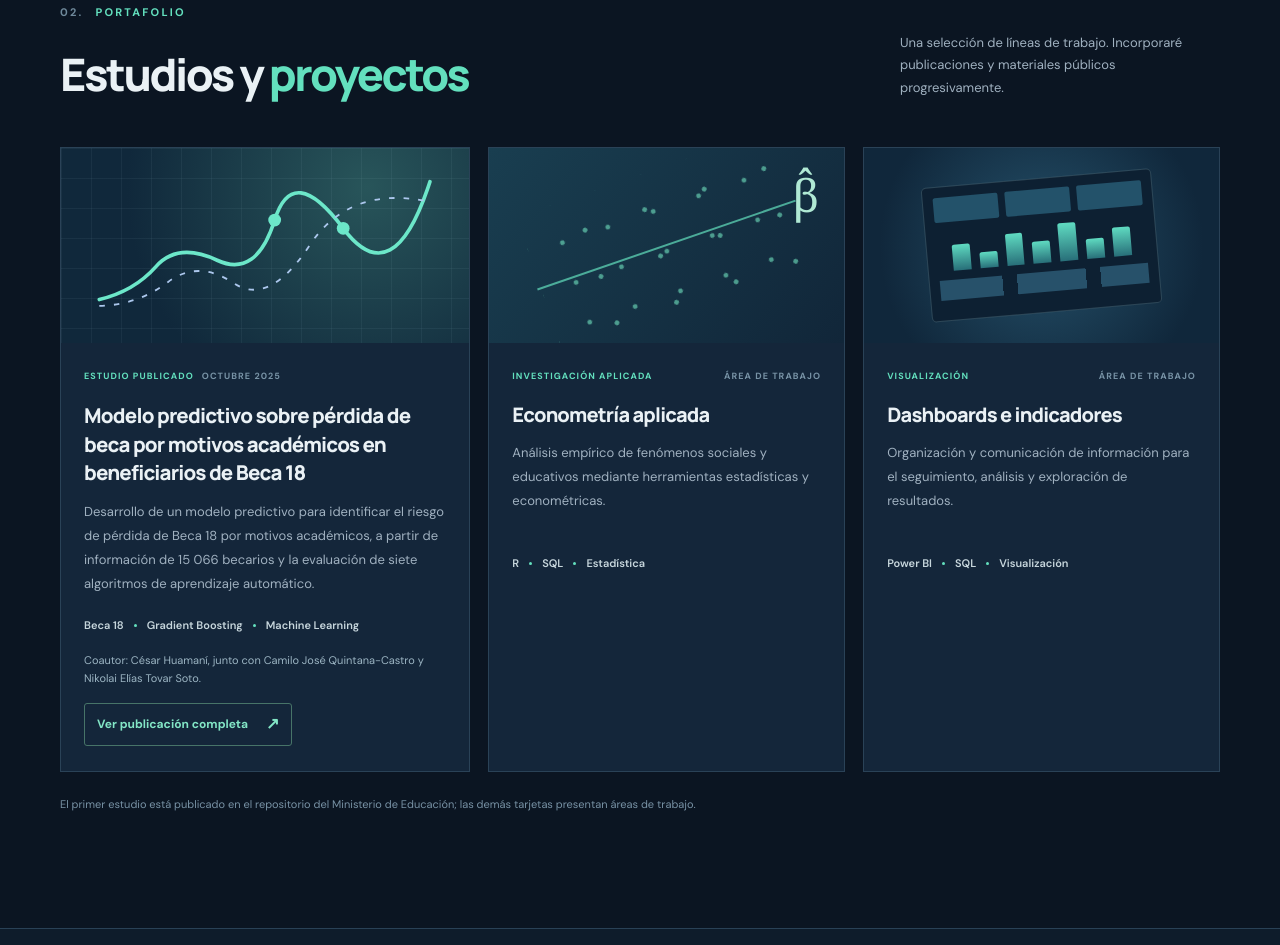
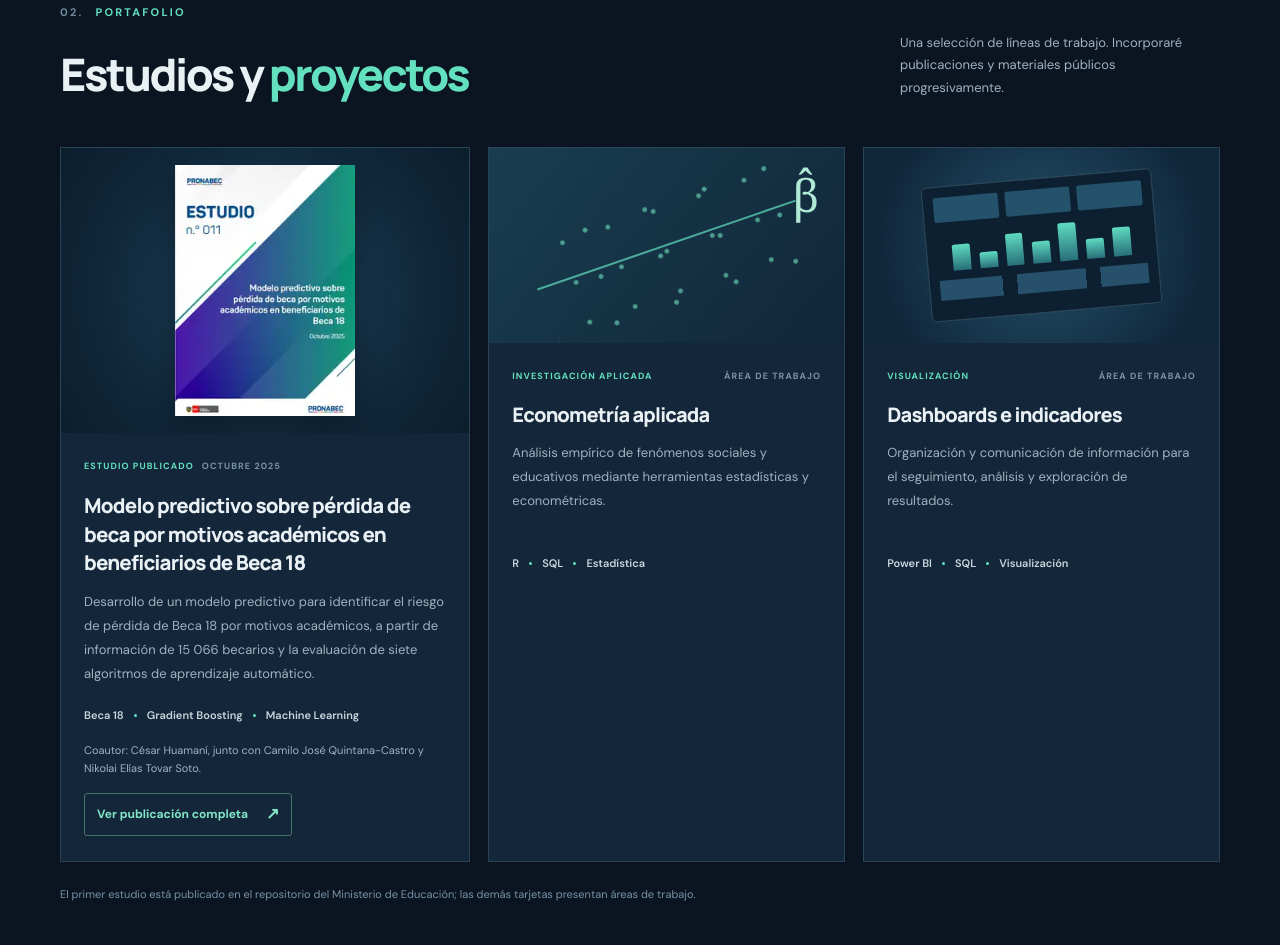
Before and after one commit to CesarAHN/CesarAHN.github.io, a plain HTML site: page index.html in a window 1280 px wide. Shown: the part 1589-2534 px from the top of the page. Drawn offline with Linux system fonts and the light colour scheme.

Commit message:
Reemplazar gráfico por portada oficial del Estudio 011

```diff
--- a/index.html
+++ b/index.html
@@ -14,7 +14,7 @@
   <link rel="preconnect" href="https://fonts.googleapis.com">
   <link rel="preconnect" href="https://fonts.gstatic.com" crossorigin>
   <link href="https://fonts.googleapis.com/css2?family=DM+Sans:wght@400;500;600;700&family=Manrope:wght@400;500;600;700;800&display=swap" rel="stylesheet">
-  <link rel="stylesheet" href="styles.css?v=20261116-estudio-1">
+  <link rel="stylesheet" href="styles.css?v=20261116-portada">
   <script src="script.js" defer></script>
 </head>
 <body>
@@ -90,7 +90,9 @@
         <div class="section-heading"><div><p class="section-kicker"><span>02.</span> PORTAFOLIO</p><h2>Estudios y <em>proyectos</em></h2></div><p>Una selección de líneas de trabajo. Incorporaré publicaciones y materiales públicos progresivamente.</p></div>
         <div class="projects-grid">
           <article class="project-card project-primary">
-            <div class="project-art project-art-predict" aria-hidden="true"><span class="graph-grid"></span><svg viewBox="0 0 380 170" fill="none"><path d="M8 144Q46 135 70 108T137 101T200 57T275 66T370 15" stroke="#6ce7c9" stroke-width="4" stroke-linecap="round"/><path d="M8 151Q50 150 83 125T155 126T238 85T370 37" stroke="#acc7ed" stroke-width="2" stroke-dasharray="6 10"/><circle cx="200" cy="57" r="7" fill="#6ce7c9"/><circle cx="275" cy="66" r="7" fill="#6ce7c9"/></svg></div>
+            <div class="project-art project-art-cover">
+              <img src="assets/estudio-011-portada.webp" alt="Portada del Estudio n.º 011 del Pronabec: Modelo predictivo sobre pérdida de beca por motivos académicos en beneficiarios de Beca 18, octubre de 2025" loading="lazy" width="220" height="306">
+            </div>
             <div class="project-content">
               <div class="project-meta"><span>ESTUDIO PUBLICADO</span><span>OCTUBRE 2025</span></div>
               <h3>Modelo predictivo sobre pérdida de beca por motivos académicos en beneficiarios de Beca 18</h3>
```
